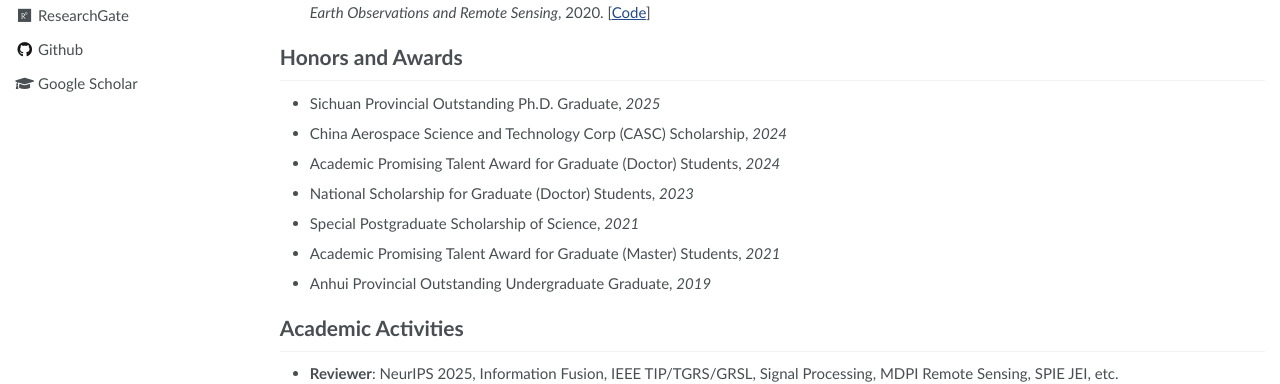
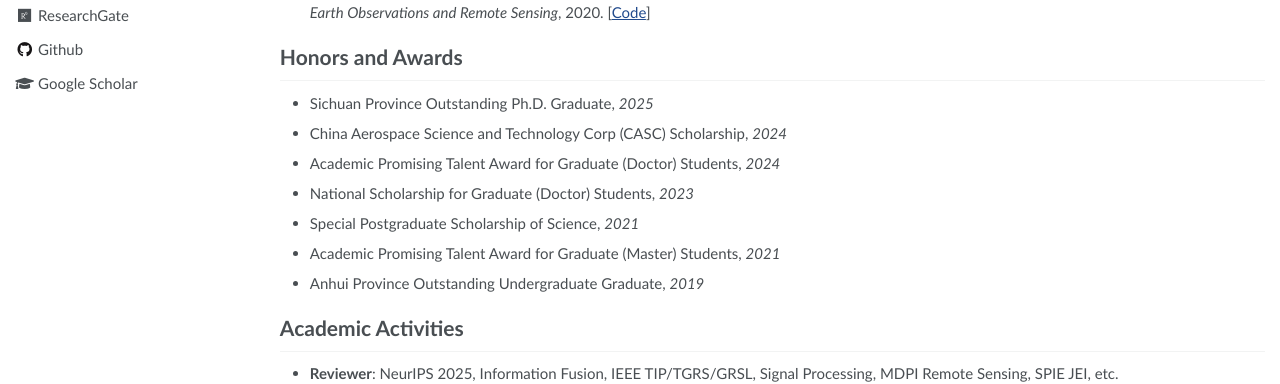
Before and after one commit to zhongchengwu/zhongchengwu.github.io, a Jekyll site: the page built from _pages/about.md, in a window 1280 px wide and 900 px high, scrolled down 1023 px. Shown: the part 500-884 px from the top of the window. Built offline with Jekyll 4.4.1, drawn with Linux system fonts in a browser that asks for light colours.

Commit message:
Update about.md

```diff
--- a/_pages/about.md
+++ b/_pages/about.md
@@ -78,13 +78,13 @@ My research interests include high-dimensional image processing, image fusion, t
 
 
 # Honors and Awards
-- Sichuan Provincial Outstanding Ph.D. Graduate, *2025*
+- Sichuan Province Outstanding Ph.D. Graduate, *2025*
 - China Aerospace Science and Technology Corp (CASC) Scholarship, *2024*
 - Academic Promising Talent Award for Graduate (Doctor) Students, *2024*
 - National Scholarship for Graduate (Doctor) Students, *2023*
 - Special Postgraduate Scholarship of Science, *2021*
 - Academic Promising Talent Award for Graduate (Master) Students, *2021*
-- Anhui Provincial Outstanding Undergraduate Graduate, *2019*
+- Anhui Province Outstanding Undergraduate Graduate, *2019*
 
 # Academic Activities
 
```
